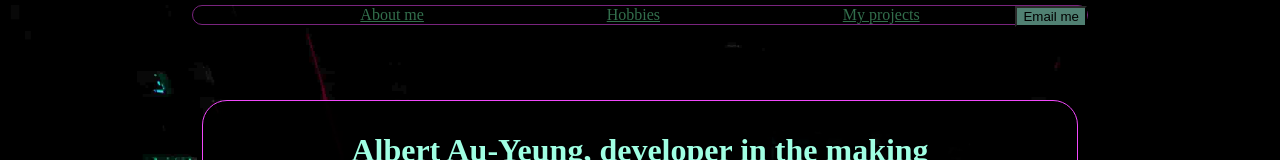
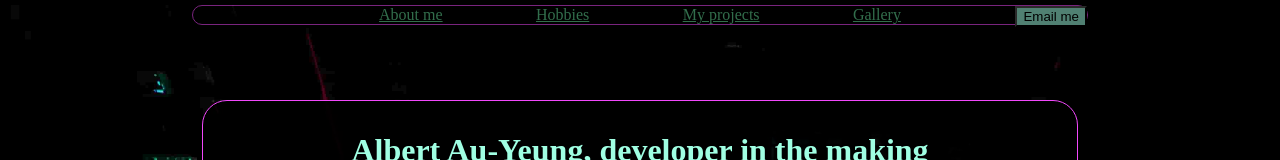
Before and after one commit to armandoff91/PersonalSite, a plain HTML site: page index.html in a window 1280 px wide. Shown: the top 160 px of the page. Drawn offline with Linux system fonts and the light colour scheme.

Commit message:
Update index.html

```diff
--- a/index.html
+++ b/index.html
@@ -31,7 +31,7 @@
             .container      {float: left; margin: 5% 5% 10% 5%; width: 40%}
             .textbox        {text-align: justify; margin: 5%}
             /* static height of card will cause problem when scaling */
-            a               {margin: 0% 10% 0% 10%; color: #65dc98;}
+            a               {margin: 0% 5% 0% 5%; color: #65dc98;}
             .card           {height: 150px; margin: 0 10% 2% 10%; background-color: rgba(0, 0, 0, 0);}
             .imgWrapper     {float: left; height: 100%;}
             .description    {float: left; height: 100%; margin: 1% 0% 0% 5%; text-align: justify;}
@@ -45,6 +45,7 @@
                 <a href="#a_aboutMe">About me</a>
                 <a href="#a_hobbies">Hobbies</a>
                 <a href="#a_thirdDiv">My projects</a>
+                <a href="#a_gallery">Gallery</a>
                 <!-- you need an onclick event to make a button act like a link -->
                 <button id="contactMe" onclick="window.location.href='mailto:armandoff91@gmail.com'">Email me</button>
             </div>
@@ -128,6 +129,7 @@
                 <!-- pictures -->
                 <!-- resizing images: -->
             <div class="contents" id="gallery">
+                <div class="scrollAnchor" id="a_gallery"></div>
                 <h1>Gallery</h1>
                 <div id="galleryblock">
                     <img class="galleryimg" src="./assets/gal1.jpg">
```
